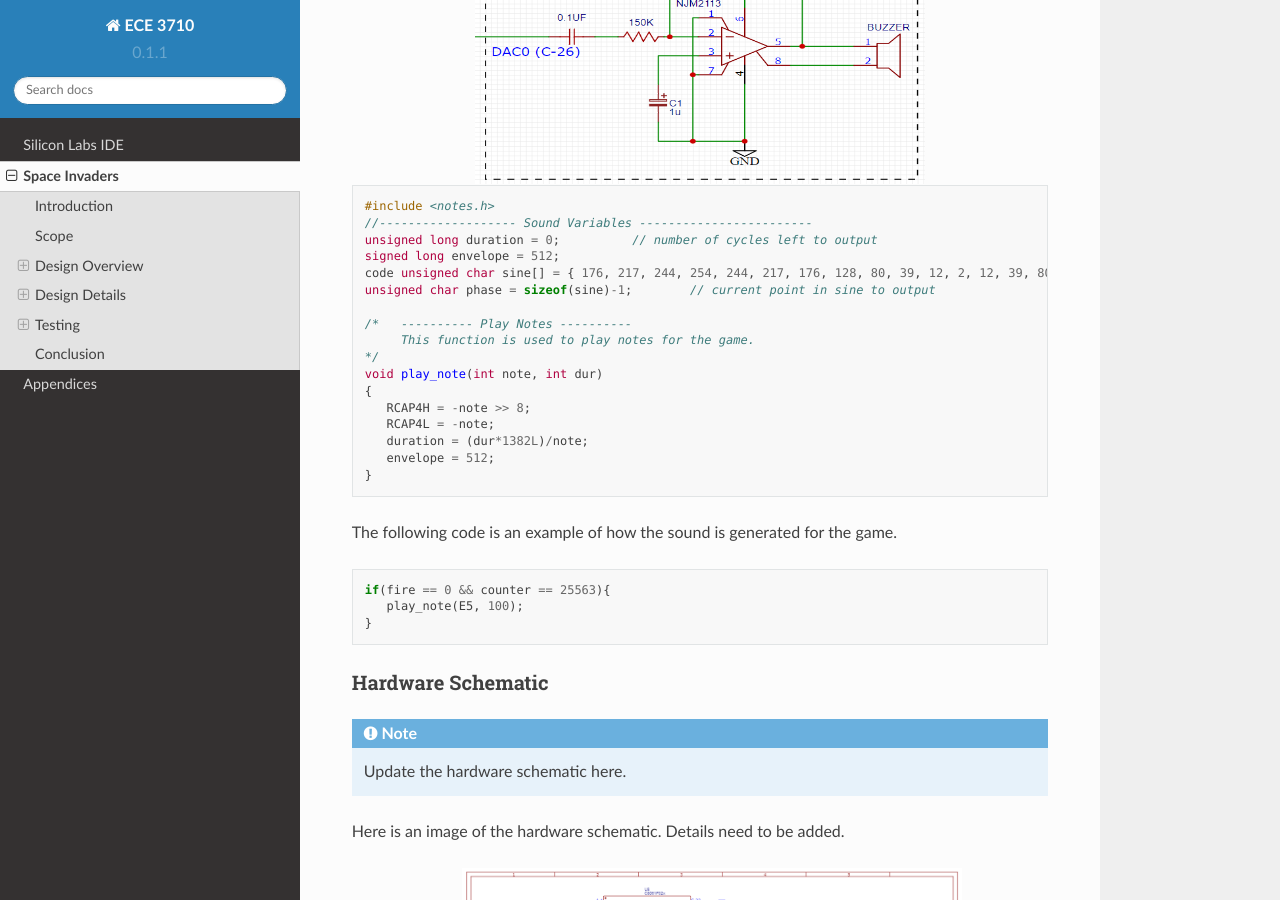
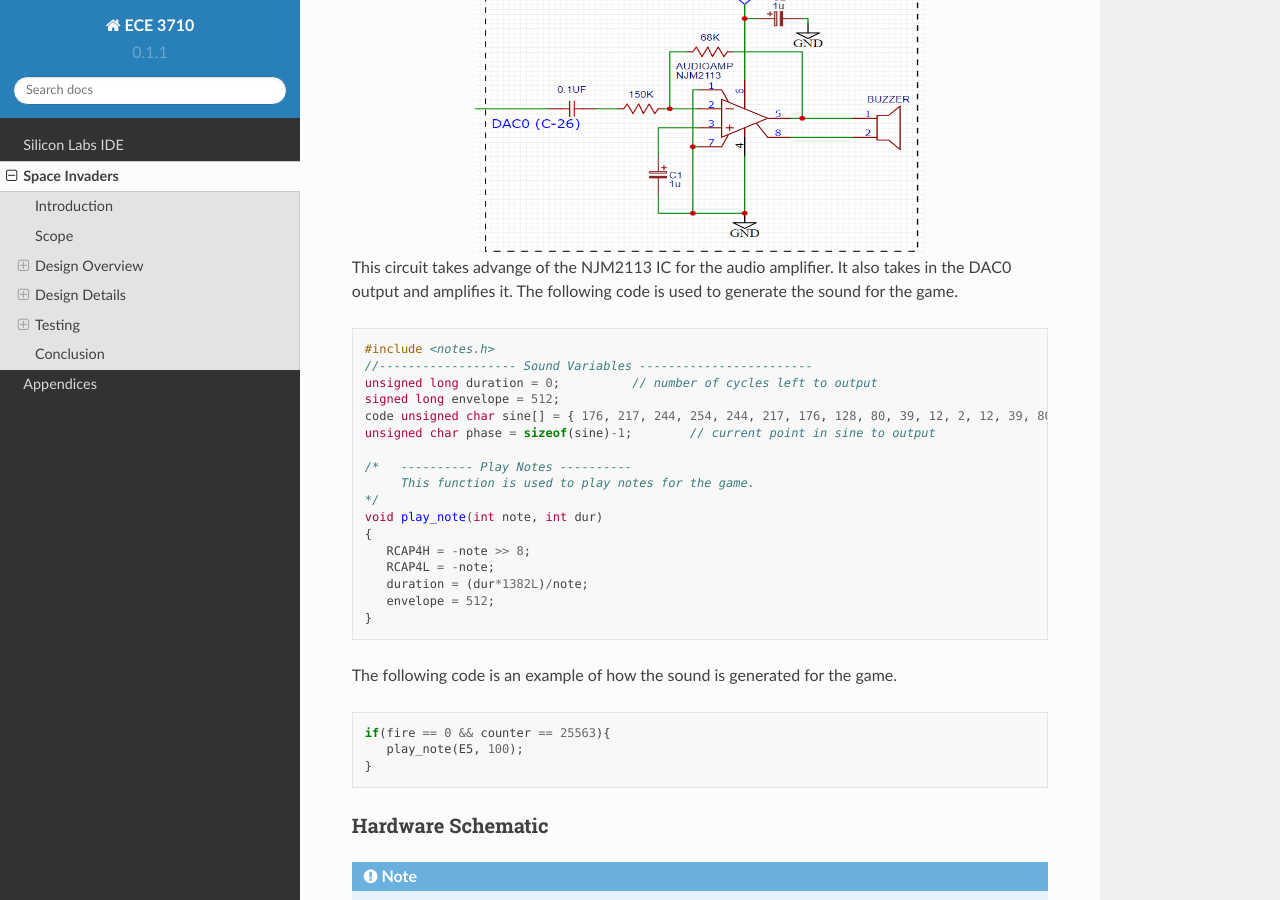
Before and after one commit to wattsjake/ece3710-notes, a Sphinx documentation site: the page built from docs/source/project.rst, in a window 1280 px wide and 900 px high, scrolled down 9980 px. Built offline with Sphinx 7.4.7 and the Read the Docs theme 2.0.0, drawn with Linux system fonts in a browser that asks for light colours; some of the changed text lies outside the part shown.

Commit message:
fixed a few things

```diff
--- a/docs/source/project.rst
+++ b/docs/source/project.rst
@@ -328,6 +328,7 @@
    :alt: Timer0 Interrupt Scope
    :align: center
 
+From the image above we can see that the interrupt is triggered every 70 milliseconds. The interrupt is triggered at 14.3 kHz.
 
 
 Timer 2
@@ -402,7 +403,6 @@
    Add information about the timer 4 interrupt here.
 
 
-
 Sound Generation
 ****************
 .. _sound_generation:
@@ -416,7 +416,7 @@
    :alt: Audio Amplifier
    :align: center
 
-
+This circuit takes advange of the NJM2113 IC for the audio amplifier. It also takes in the DAC0 output and amplifies it. The following code is used to generate the sound for the game.
 
 .. code-block:: c
 
```
